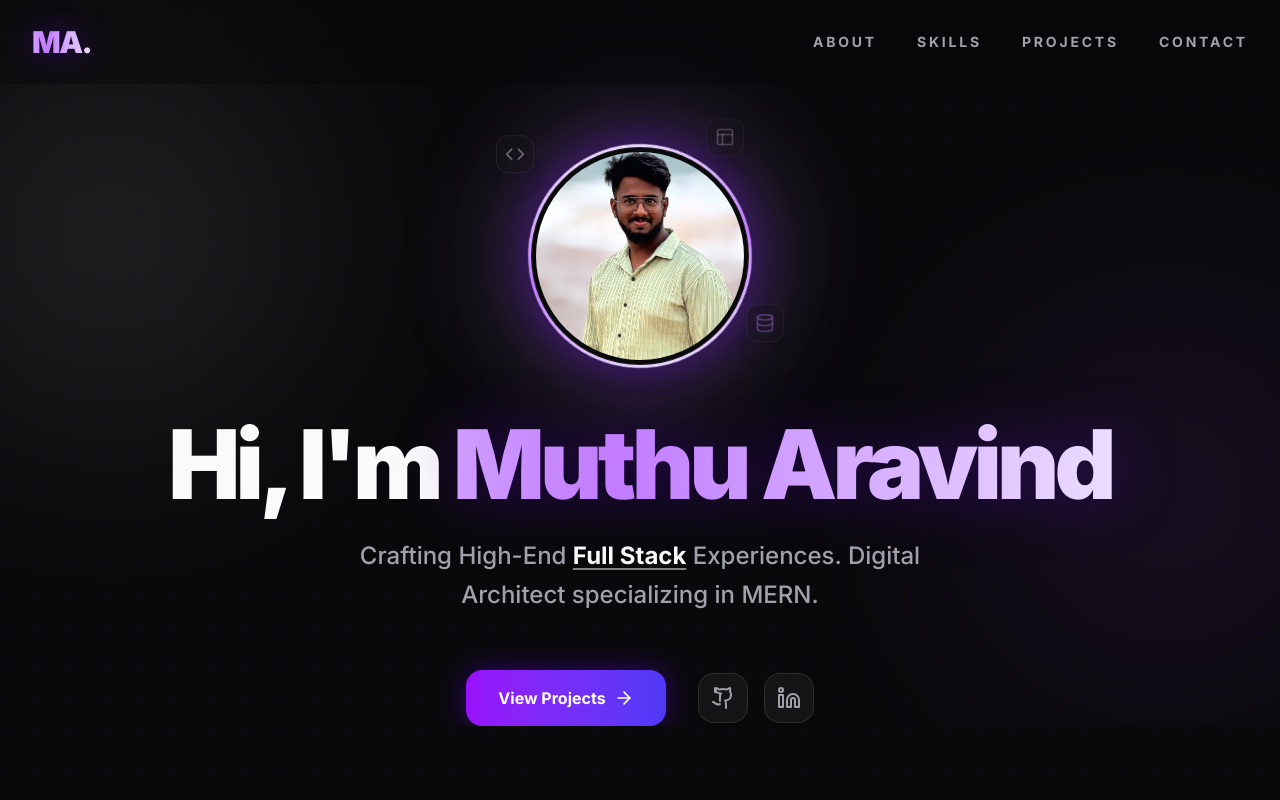
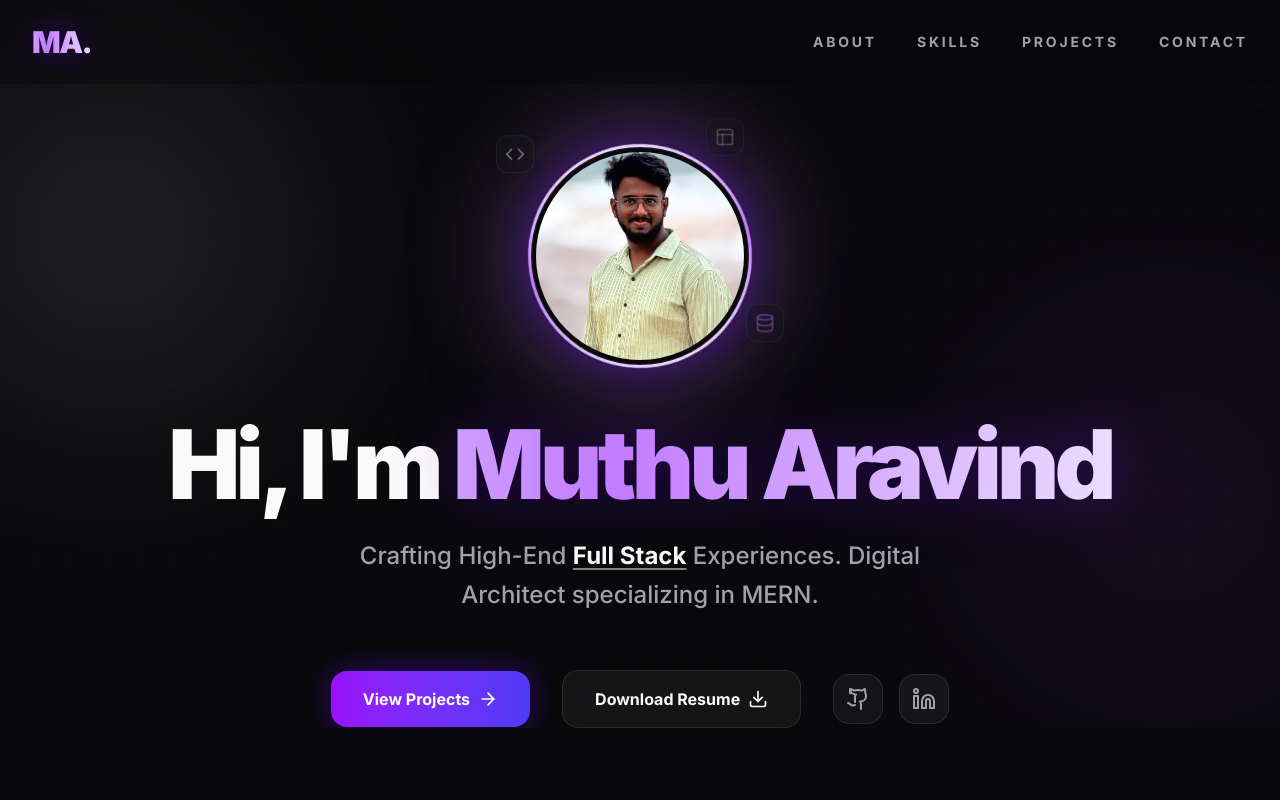
Before and after one commit to MuthuAravind136/portfolio, a Next.js app: page / in a window 1280 px wide. Shown: the top 800 px of the page. Built offline with nearby package versions, Linux system fonts and the light colour scheme.

Commit message:
feat: implement Hero component with animated profile and resume integration

```diff
--- a/src/components/Hero.jsx
+++ b/src/components/Hero.jsx
@@ -15,6 +15,10 @@ const LinkedinIcon = () => (
 
 const ArrowRightIcon = () => (
     <svg className="w-5 h-5" viewBox="0 0 24 24" fill="none" stroke="currentColor" strokeWidth="2" strokeLinecap="round" strokeLinejoin="round"><line x1="5" y1="12" x2="19" y2="12"></line><polyline points="12 5 19 12 12 19"></polyline></svg>
+);
+
+const DownloadIcon = () => (
+    <svg className="w-5 h-5" viewBox="0 0 24 24" fill="none" stroke="currentColor" strokeWidth="2" strokeLinecap="round" strokeLinejoin="round"><path d="M21 15v4a2 2 0 0 1-2 2H5a2 2 0 0 1-2-2v-4"></path><polyline points="7 10 12 15 17 10"></polyline><line x1="12" y1="15" x2="12" y2="3"></line></svg>
 );
 
 const TechIcon = ({ type }) => {
@@ -114,6 +118,18 @@ export function Hero() {
                             </span>
                         </motion.a>
 
+                        <motion.a
+                            href={portfolioData.resumeUrl}
+                            download="Muthu_Aravind_Resume.pdf"
+                            whileHover={{ scale: 1.05 }}
+                            whileTap={{ scale: 0.95 }}
+                            className="group relative px-8 py-4 bg-white/5 border border-white/10 text-foreground font-bold rounded-2xl overflow-hidden backdrop-blur-md hover:bg-white/10 hover:border-primary/30 transition-all"
+                        >
+                            <span className="relative z-10 flex items-center gap-2">
+                                Download Resume <div className="group-hover:translate-y-1 transition-transform"><DownloadIcon /></div>
+                            </span>
+                        </motion.a>
+
                         <div className="flex items-center gap-4">
                             <SocialIcon href={portfolioData.github} icon={<GithubIcon />} />
                             <SocialIcon href={portfolioData.linkedin} icon={<LinkedinIcon />} />
--- a/src/data/portfolio.js
+++ b/src/data/portfolio.js
@@ -5,6 +5,7 @@ export const portfolioData = {
     email: "muthuaravindngl@gmail.com",
     github: "https://github.com/MuthuAravind136",
     linkedin: "https://linkedin.com/in/muthu-aravind-b-848114292",
+    resumeUrl: "/Muthu Aravind.pdf",
     about: "MERN Stack Developer with hands-on experience in building scalable and responsive web applications using React.js, Next.js, Node.js, Express.js, and MySQL. Recently completed a Full Stack Developer Fellowship (September 2025 - March 2026), gaining practical experience in real-world application development and modern development workflows.",
     skills: [
         { category: "Frontend", items: ["HTML5", "CSS3", "Tailwind CSS", "JavaScript (ES6+)", "React.js", "Next.js"] },
```
Also changed, not shown: 1 other file (tests, documents, lock files or other folders).
